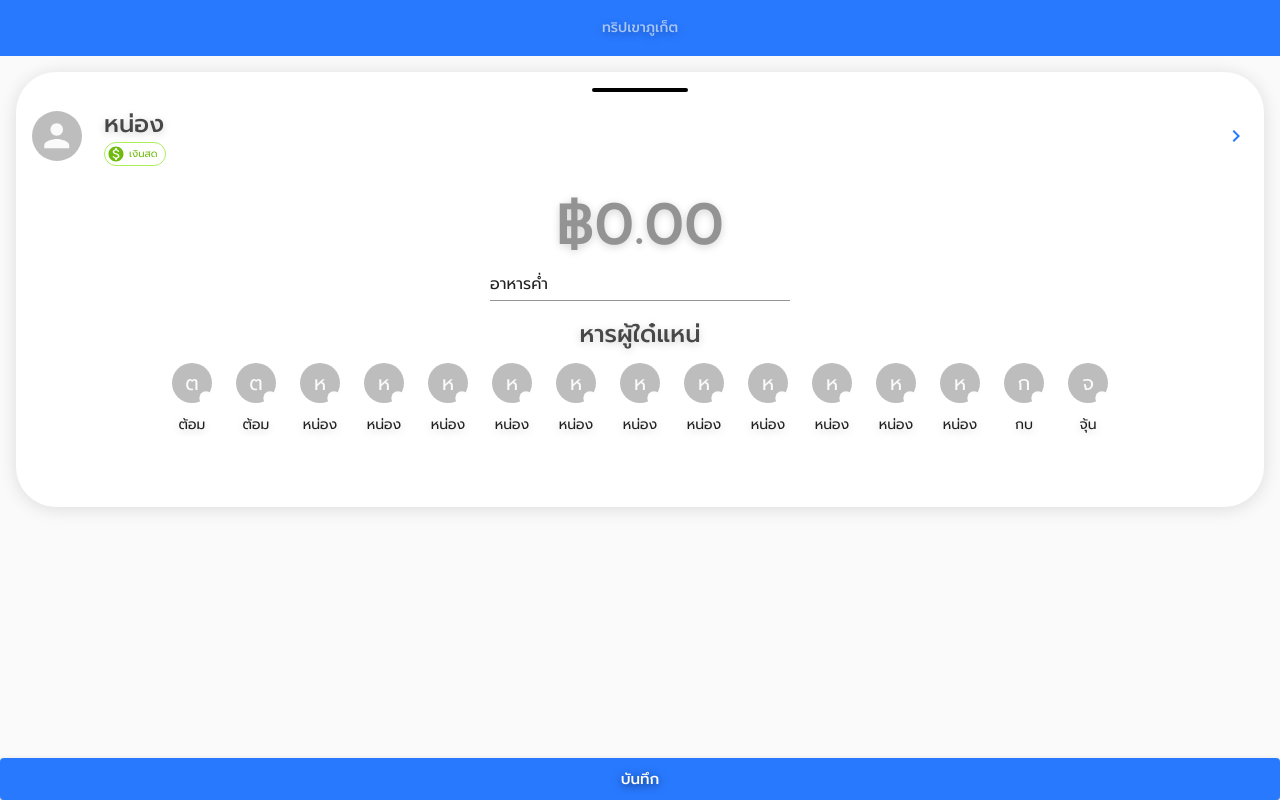
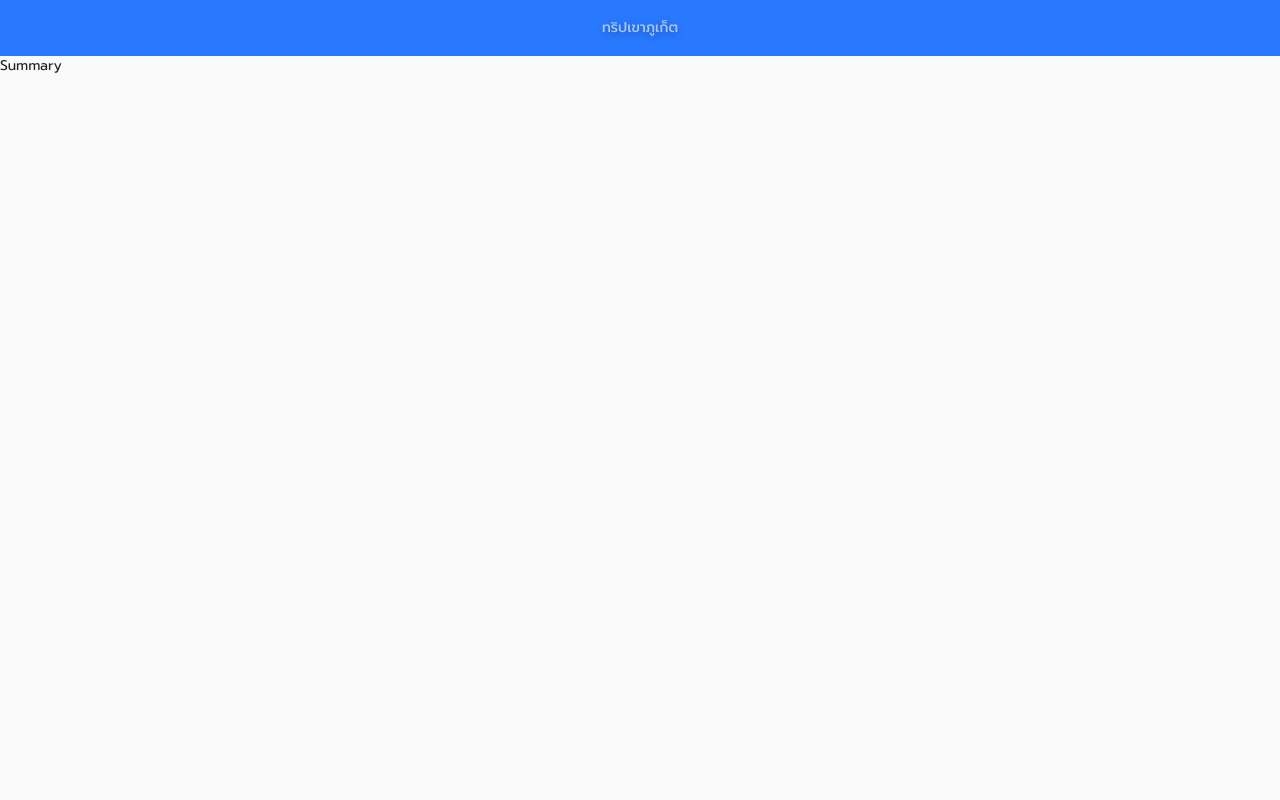
Before and after one commit to AnuchitO/fe-jugbaht, a React (Create React App) app: page / in a window 1280 px wide. Built offline with nearby package versions, Linux system fonts and the light colour scheme.

Commit message:
add Summary component

```diff
--- a/src/App.js
+++ b/src/App.js
@@ -13,6 +13,7 @@ import "./styles.css";
 import History from "./components/History";
 import Welcome from "./components/Welcome/Welcome";
 import Expense from "./components/Expense/Expense";
+import Summary from "./components/Summary";
 
 const theme = createMuiTheme({
   palette: {
@@ -33,7 +34,8 @@ export default function App() {
         <div className={styles.root}>
           {/* <Welcome /> */}
           <Header title={"ทริปเขาภูเก็ต"} />
-          <Expense />
+          <Summary />
+          {/* <Expense /> */}
           {/* <Hero title={"คุณได้เงินคืน"} />
           <History />
           <Footer /> */}
--- /dev/null
+++ b/src/components/Summary/Summary.js
@@ -0,0 +1,5 @@
+import React from "react";
+
+const Summary = () => <div>Summary</div>;
+
+export default Summary;
--- /dev/null
+++ b/src/components/Summary/index.js
@@ -0,0 +1 @@
+export { default } from "./Summary";
```
